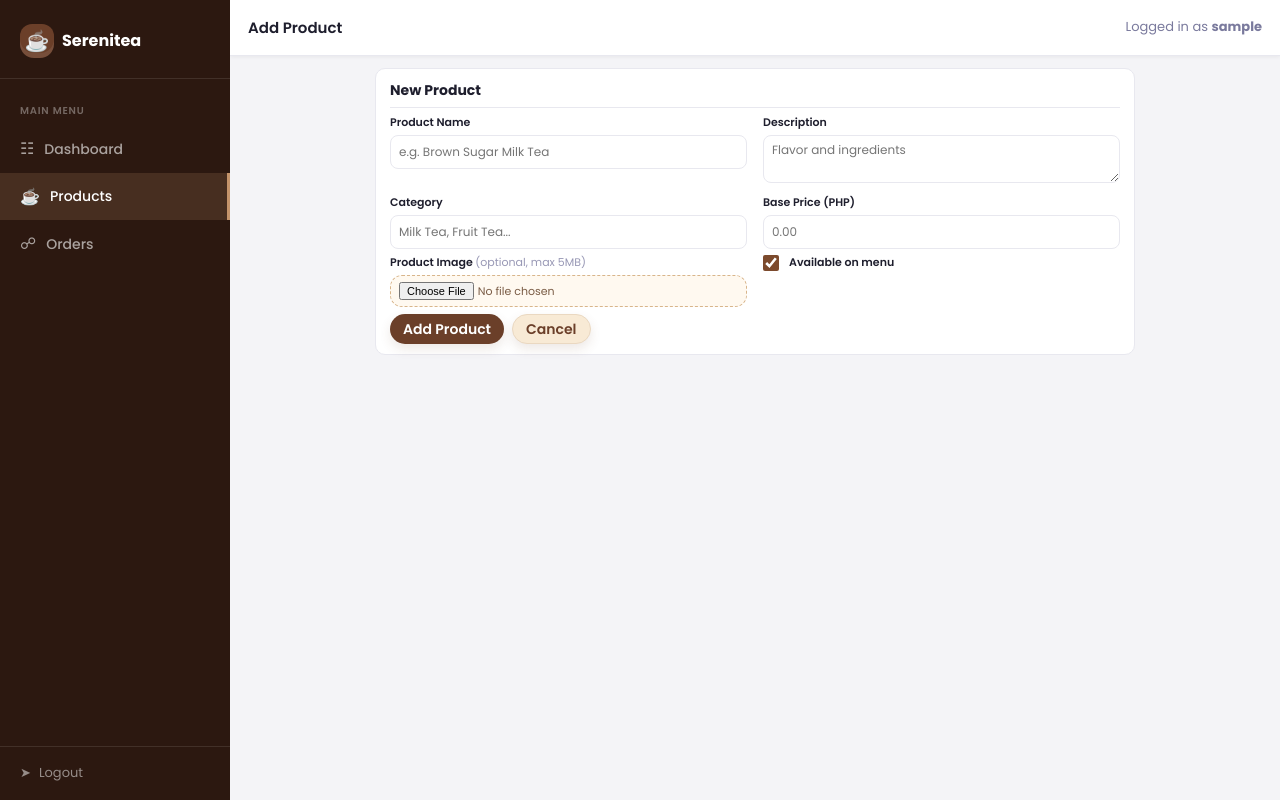
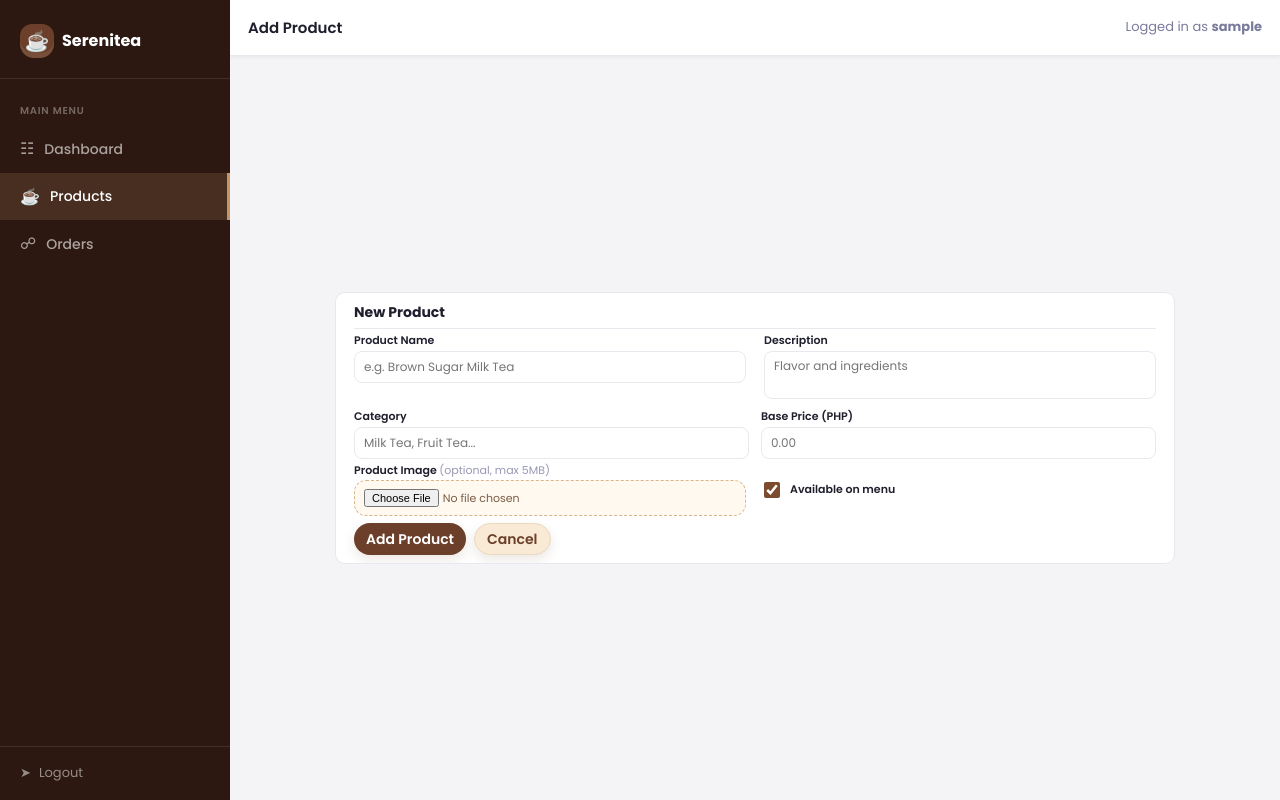
Before and after one commit to aaronjaye19-wq/milktea_group3, a PHP site: page /admin/product-form.php in a window 1280 px wide. Run offline with PHP 8.4, Linux system fonts and the light colour scheme; the visitor is signed in with stand-in values (Sample User, id 1).

Commit message:
Update user interface and functionality

```diff
--- a/assets/css/admin.css
+++ b/assets/css/admin.css
@@ -361,7 +361,7 @@
 }
 .status-select:focus { border-color: #B8845A; }
 
-/* ── Page Actions ────────────────────────�����────────── */
+/* ── Page Actions ────────────────────────�������────────── */
 .page-actions {
     display: flex;
     align-items: center;
@@ -797,3 +797,170 @@ body.admin-page-orders .page-actions {
         grid-template-columns: repeat(2, minmax(0, 1fr));
     }
 }
+
+/* Keep the complete product editor inside the available viewport. */
+html:has(body.admin-page-product-form) {
+    overflow: hidden;
+}
+
+body.admin-page-product-form,
+body.admin-page-product-form .admin-shell,
+body.admin-page-product-form .admin-content {
+    height: 100dvh;
+    min-height: 0;
+    overflow: hidden;
+}
+
+body.admin-page-product-form .admin-page {
+    display: flex;
+    flex: 1 1 auto;
+    flex-direction: column;
+    align-items: stretch;
+    gap: 5px;
+    min-height: 0;
+    padding: clamp(5px, 1vh, 10px) clamp(8px, 2vw, 22px);
+}
+
+body.admin-page-product-form .alert {
+    flex: 0 0 auto;
+    margin: 0 auto;
+    width: min(100%, 840px);
+    padding: 7px 10px;
+    font-size: 11px;
+    line-height: 1.35;
+}
+
+body.admin-page-product-form .product-form-card {
+    display: flex;
+    flex: 0 1 auto;
+    flex-direction: column;
+    width: min(100%, 840px);
+    max-height: 100%;
+    margin: auto;
+    padding: clamp(7px, 1vh, 11px) clamp(10px, 2vw, 18px);
+    overflow: hidden;
+}
+
+body.admin-page-product-form .product-form-card h3 {
+    flex: 0 0 auto;
+    margin: 0 0 5px;
+    padding-bottom: 5px;
+    font-size: 14px;
+}
+
+body.admin-page-product-form .product-form-layout {
+    flex: 0 1 auto;
+    min-height: 0;
+    align-content: start;
+    gap: 0 18px;
+}
+
+body.admin-page-product-form .product-form-layout .form-group {
+    min-width: 0;
+    margin-bottom: clamp(3px, .6vh, 6px);
+}
+
+body.admin-page-product-form .product-form-layout .form-label {
+    margin-bottom: 3px;
+    font-size: 11px;
+    line-height: 1.25;
+}
+
+body.admin-page-product-form .product-form-layout .form-control {
+    min-height: 32px;
+    padding: 5px 9px;
+    font-size: 12px;
+}
+
+body.admin-page-product-form .product-form-layout textarea.form-control {
+    min-height: 42px;
+    max-height: 52px;
+    resize: none;
+}
+
+body.admin-page-product-form .product-form-row {
+    gap: 12px;
+}
+
+body.admin-page-product-form .product-form-layout .image-upload-control {
+    min-height: 36px;
+    gap: 6px;
+    padding: 6px 9px;
+}
+
+body.admin-page-product-form .product-form-layout .image-upload-control input[type="file"] {
+    min-width: 0;
+    font-size: 11px;
+}
+
+body.admin-page-product-form .product-form-layout .image-preview {
+    display: inline-block;
+    width: 34px;
+    height: 34px;
+    margin: 3px 0 0;
+}
+
+body.admin-page-product-form .product-form-layout > .form-group:nth-child(5) {
+    align-self: center;
+}
+
+body.admin-page-product-form .product-form-layout > .form-group:nth-child(5) label {
+    min-height: 32px;
+}
+
+body.admin-page-product-form .product-form-actions {
+    flex: 0 0 auto;
+    gap: 8px;
+    margin-top: 2px;
+}
+
+body.admin-page-product-form .product-form-actions .btn {
+    min-height: 32px;
+    padding: 5px 12px;
+}
+
+body.admin-page-product-form :is(input, textarea, button, a):focus-visible {
+    outline: 2px solid #7C4A2D;
+    outline-offset: 2px;
+}
+
+@media (max-width: 420px) {
+    body.admin-page-product-form .product-form-card {
+        margin: 0 auto;
+    }
+
+    body.admin-page-product-form .product-form-layout {
+        gap: 0 8px;
+    }
+
+    body.admin-page-product-form .product-form-row {
+        gap: 8px;
+    }
+
+    body.admin-page-product-form .product-form-layout textarea.form-control {
+        min-height: 42px;
+        max-height: 52px;
+    }
+}
+
+@media (max-height: 620px) {
+    body.admin-page-product-form .admin-topbar {
+        flex-basis: 48px;
+        height: 48px;
+    }
+
+    body.admin-page-product-form .product-form-layout .form-group {
+        margin-bottom: 4px;
+    }
+
+    body.admin-page-product-form .product-form-layout .form-control {
+        min-height: 32px;
+        padding-top: 5px;
+        padding-bottom: 5px;
+    }
+
+    body.admin-page-product-form .product-form-layout textarea.form-control {
+        min-height: 38px;
+        max-height: 46px;
+    }
+}
```
